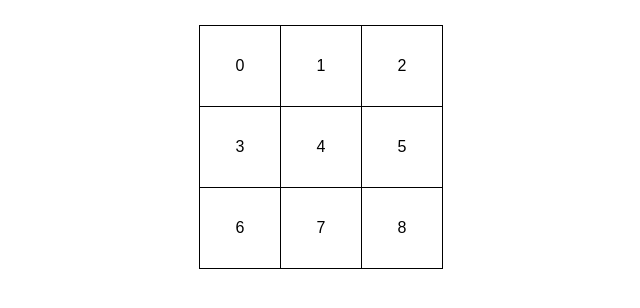
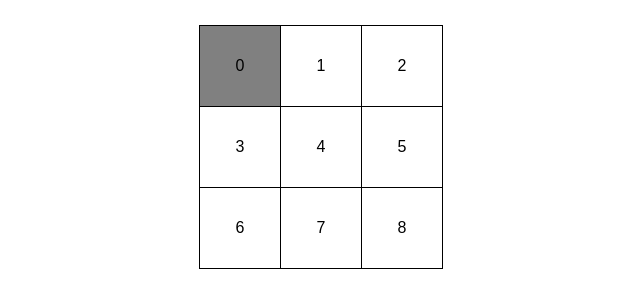
Before and after one commit to PedroHSilva1/tictactoe-ajax-jquery, a plain HTML site: page aula.html in a window 1280 px wide. In both pictures the pointer is over the element 559 px from the left and 66 px from the top of the page. Shown: the whole page, without its empty margins (319-959 px from the left). Drawn offline with Linux system fonts and the light colour scheme.

Commit message:
Update styles.css

```diff
--- a/styles.css
+++ b/styles.css
@@ -21,3 +21,9 @@ table{
     font-family: Arial, Helvetica, sans-serif;
     text-align: center;
 }
+
+#dashboard tr td:hover {
+background: gray;
+cursor: pointer;
+transition: 0.5s;
+}
```
